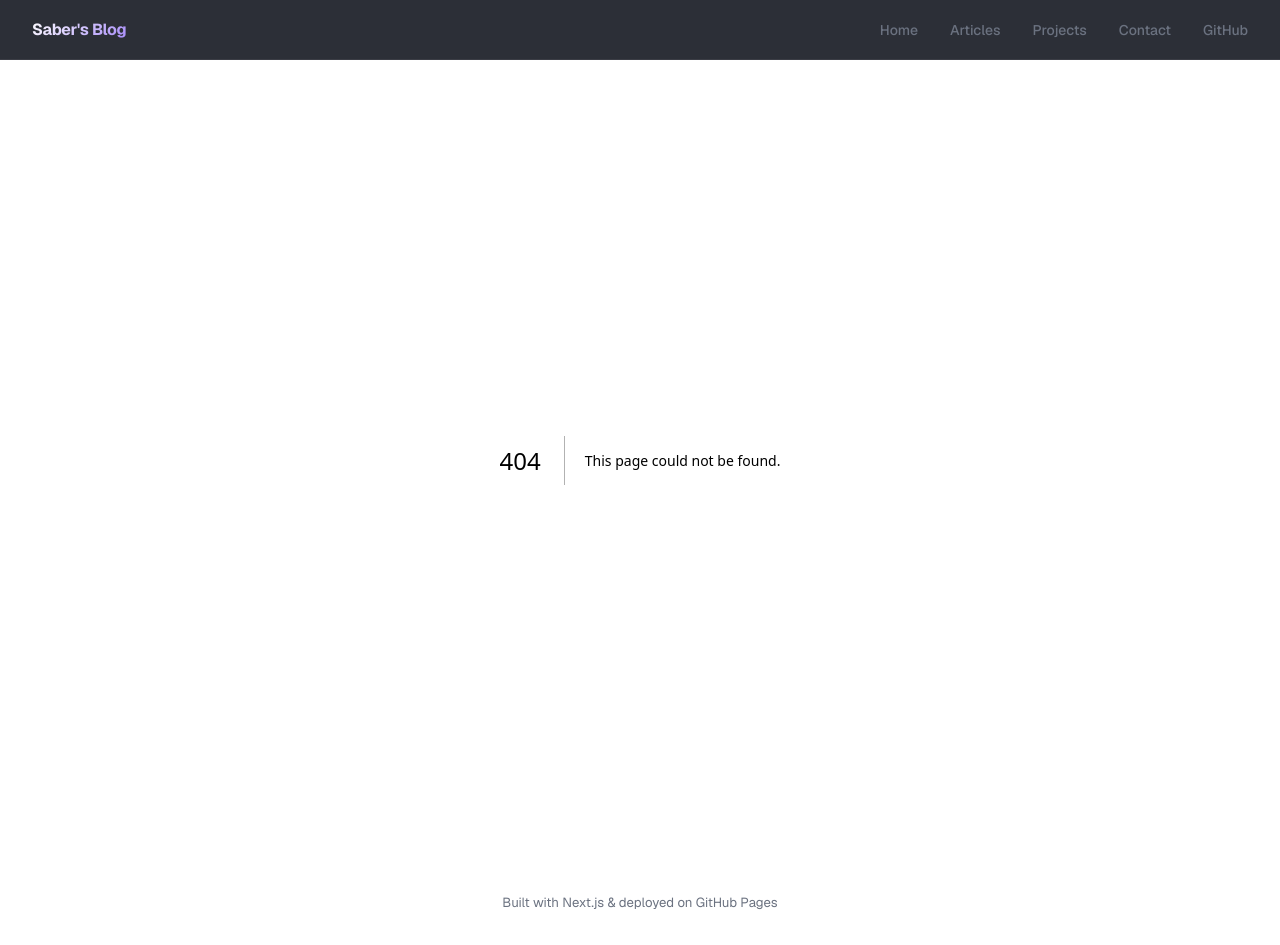
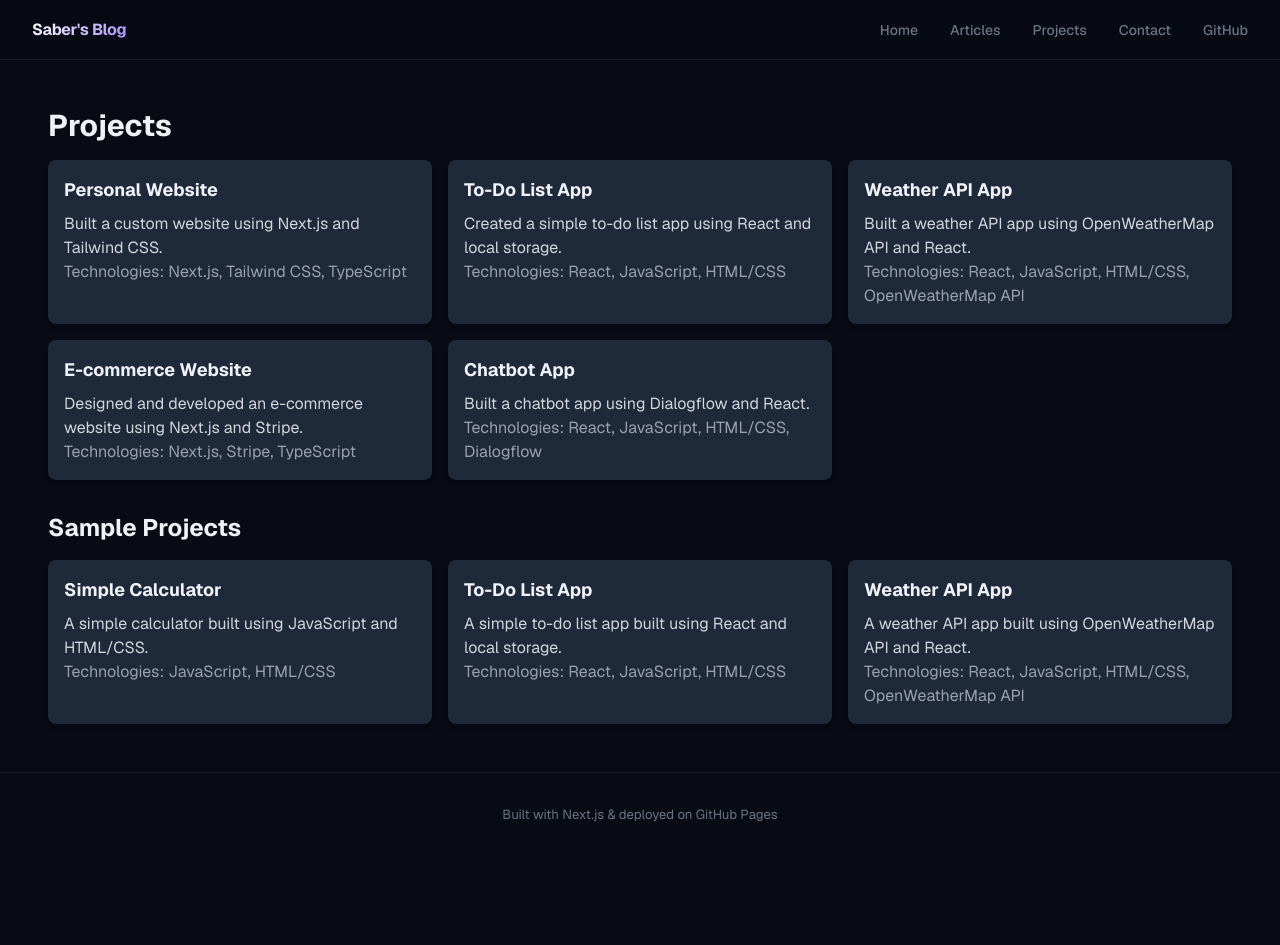
Before and after one commit to ss889/personal-blog, a Next.js app: page /projects in a window 1280 px wide. Before the commit this address had no page. After the commit the page ends 857 px from the top, so only its background shows below. Built offline with nearby package versions, Linux system fonts and the light colour scheme.

Commit message:
Update blog content

```diff
--- a/src/app/layout.tsx
+++ b/src/app/layout.tsx
@@ -29,10 +29,10 @@ export default function RootLayout({
         <nav className="nav">
           <Link href="/" className="nav-brand">Saber&apos;s Blog</Link>
           <ul className="nav-links">
-            <li><Link href="/">Home</Link></li>
-            <li><Link href="/blog">Articles</Link></li>
-            <li><Link href="/">Projects</Link></li>
-            <li><Link href="/">Contact</Link></li>
+            <li><Link href="/" className="nav-link">Home</Link></li>
+            <li><Link href="/blog" className="nav-link">Articles</Link></li>
+            <li><Link href="/projects" className="nav-link active">Projects</Link></li>
+            <li><Link href="/" className="nav-link">Contact</Link></li>
             <li>
               <a
                 href="https://github.com/ss889"
--- /dev/null
+++ b/src/app/projects/page.tsx
@@ -0,0 +1,72 @@
+import Link from "next/link";
+
+export default function ProjectsPage() {
+  return (
+    <div className="container mx-auto p-4 pt-6 md:p-6 lg:p-12 xl:p-12 2xl:p-12">
+      <h1 className="text-3xl font-bold mb-4">Projects</h1>
+      <div className="grid grid-cols-1 gap-4 md:grid-cols-2 lg:grid-cols-3 xl:grid-cols-3 2xl:grid-cols-3">
+        <div className="bg-gray-800 rounded-lg shadow-md hover:shadow-lg transition duration-300 ease-in-out">
+          <Link href="/projects/project-1" className="block p-4">
+            <h2 className="text-lg font-bold mb-2">Personal Website</h2>
+            <p className="text-gray-300">Built a custom website using Next.js and Tailwind CSS.</p>
+            <p className="text-gray-400">Technologies: Next.js, Tailwind CSS, TypeScript</p>
+          </Link>
+        </div>
+        <div className="bg-gray-800 rounded-lg shadow-md hover:shadow-lg transition duration-300 ease-in-out">
+          <Link href="/projects/project-2" className="block p-4">
+            <h2 className="text-lg font-bold mb-2">To-Do List App</h2>
+            <p className="text-gray-300">Created a simple to-do list app using React and local storage.</p>
+            <p className="text-gray-400">Technologies: React, JavaScript, HTML/CSS</p>
+          </Link>
+        </div>
+        <div className="bg-gray-800 rounded-lg shadow-md hover:shadow-lg transition duration-300 ease-in-out">
+          <Link href="/projects/project-3" className="block p-4">
+            <h2 className="text-lg font-bold mb-2">Weather API App</h2>
+            <p className="text-gray-300">Built a weather API app using OpenWeatherMap API and React.</p>
+            <p className="text-gray-400">Technologies: React, JavaScript, HTML/CSS, OpenWeatherMap API</p>
+          </Link>
+        </div>
+        <div className="bg-gray-800 rounded-lg shadow-md hover:shadow-lg transition duration-300 ease-in-out">
+          <Link href="/projects/project-4" className="block p-4">
+            <h2 className="text-lg font-bold mb-2">E-commerce Website</h2>
+            <p className="text-gray-300">Designed and developed an e-commerce website using Next.js and Stripe.</p>
+            <p className="text-gray-400">Technologies: Next.js, Stripe, TypeScript</p>
+          </Link>
+        </div>
+        <div className="bg-gray-800 rounded-lg shadow-md hover:shadow-lg transition duration-300 ease-in-out">
+          <Link href="/projects/project-5" className="block p-4">
+            <h2 className="text-lg font-bold mb-2">Chatbot App</h2>
+            <p className="text-gray-300">Built a chatbot app using Dialogflow and React.</p>
+            <p className="text-gray-400">Technologies: React, JavaScript, HTML/CSS, Dialogflow</p>
+          </Link>
+        </div>
+      </div>
+      <div className="mt-8">
+        <h2 className="text-2xl font-bold mb-4">Sample Projects</h2>
+        <div className="grid grid-cols-1 gap-4 md:grid-cols-2 lg:grid-cols-3 xl:grid-cols-3 2xl:grid-cols-3">
+          <div className="bg-gray-800 rounded-lg shadow-md hover:shadow-lg transition duration-300 ease-in-out">
+            <div className="block p-4">
+              <h2 className="text-lg font-bold mb-2">Simple Calculator</h2>
+              <p className="text-gray-300">A simple calculator built using JavaScript and HTML/CSS.</p>
+              <p className="text-gray-400">Technologies: JavaScript, HTML/CSS</p>
+            </div>
+          </div>
+          <div className="bg-gray-800 rounded-lg shadow-md hover:shadow-lg transition duration-300 ease-in-out">
+            <div className="block p-4">
+              <h2 className="text-lg font-bold mb-2">To-Do List App</h2>
+              <p className="text-gray-300">A simple to-do list app built using React and local storage.</p>
+              <p className="text-gray-400">Technologies: React, JavaScript, HTML/CSS</p>
+            </div>
+          </div>
+          <div className="bg-gray-800 rounded-lg shadow-md hover:shadow-lg transition duration-300 ease-in-out">
+            <div className="block p-4">
+              <h2 className="text-lg font-bold mb-2">Weather API App</h2>
+              <p className="text-gray-300">A weather API app built using OpenWeatherMap API and React.</p>
+              <p className="text-gray-400">Technologies: React, JavaScript, HTML/CSS, OpenWeatherMap API</p>
+            </div>
+          </div>
+        </div>
+      </div>
+    </div>
+  );
+}
```
